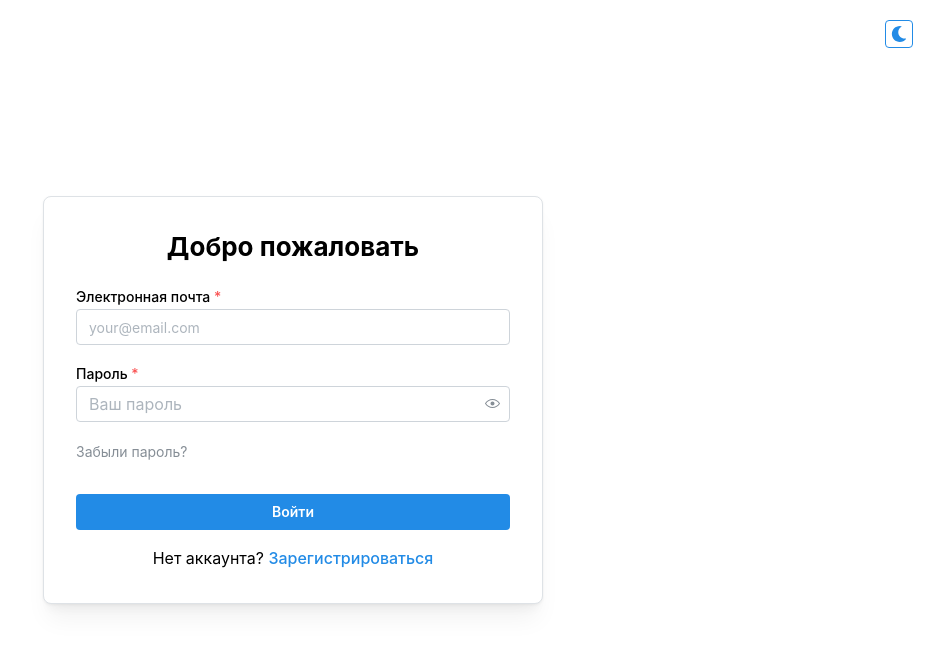
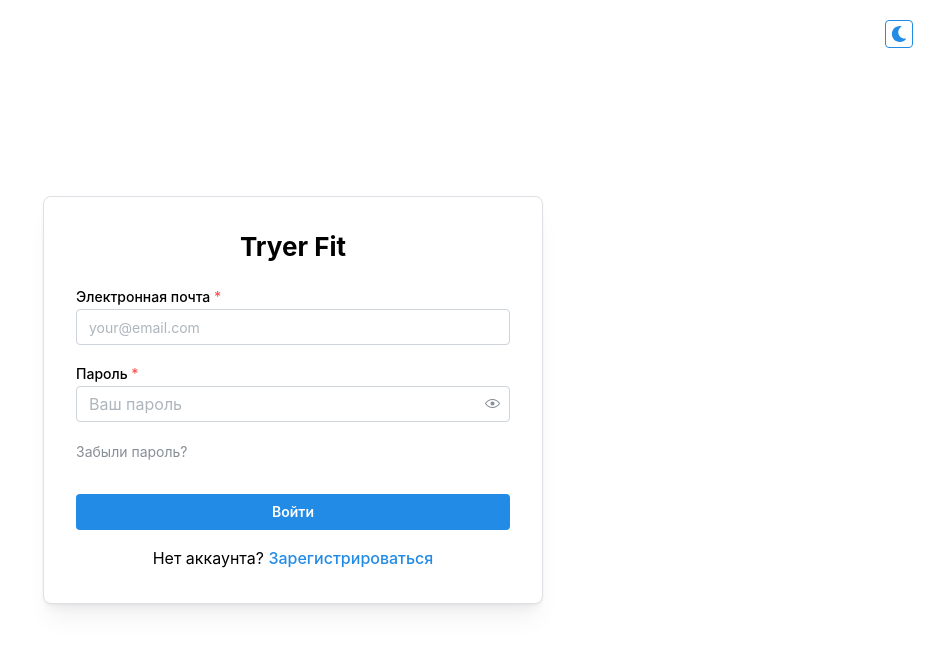
Before and after one commit to mamedbekovruslan/tryer-fit-client, a Next.js app: page / in a window 1280 px wide. Shown: the top 648 px of the page, without its empty margins (347-1280 px from the left). Built offline with nearby package versions, Linux system fonts and the light colour scheme.

Commit message:
fix: Поправить title формы авторизации

```diff
--- a/src/app/page.tsx
+++ b/src/app/page.tsx
@@ -11,7 +11,7 @@ export default function Home() {
       <Container size="sm" fluid style={{ display: 'flex', alignItems: 'center', justifyContent: 'center', minHeight: '100vh', padding: '20px' }}>
         <Paper radius="md" p="xl" withBorder shadow="md" w={500}>
           <Title order={2} ta="center" mb="lg">
-            Добро пожаловать
+            Tryer Fit
           </Title>
 
           <AuthForm />
```
